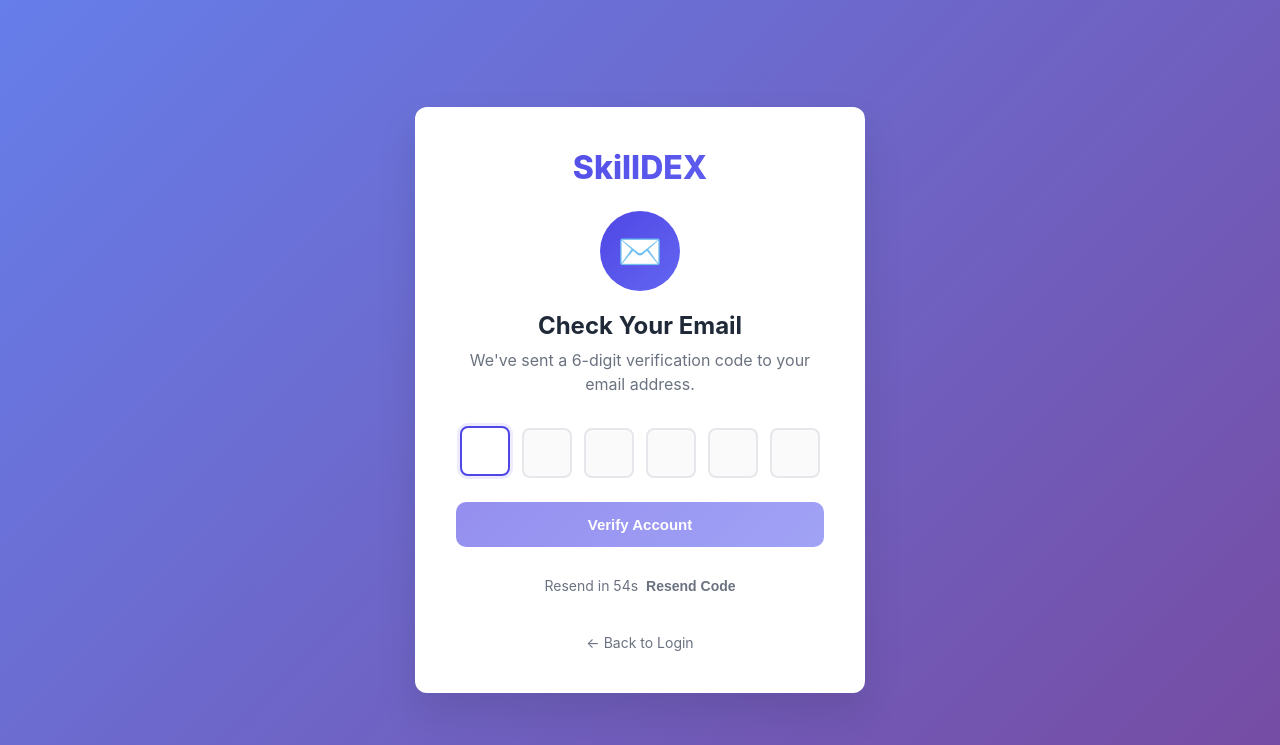
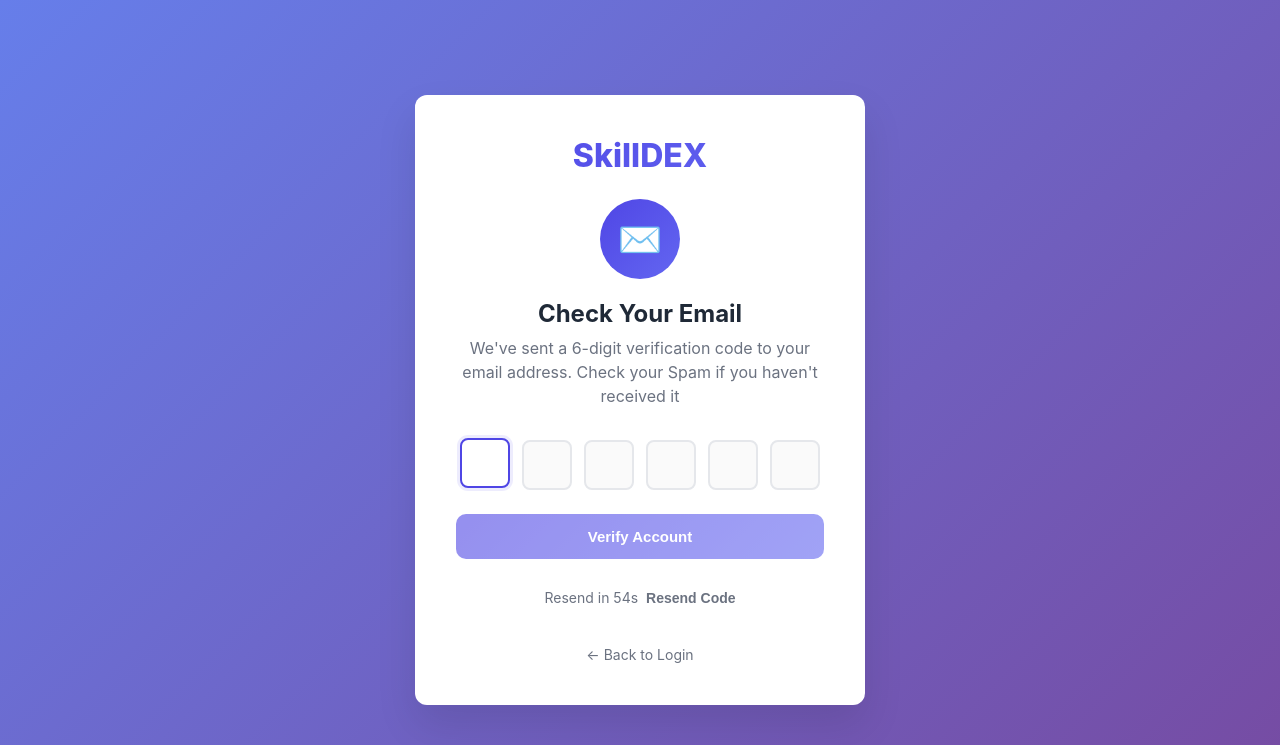
Before and after one commit to Fizzy444/SkillDex, a Flask app: page /verify-otp in a window 1280 px wide. Shown: the top 745 px of the page. Run offline with Flask 3, Linux system fonts and the light colour scheme; the visitor is signed in with stand-in values (Sample User, id 1); some libraries are stand-ins or nearby versions.

Commit message:
Update otp-verification.html

```diff
--- a/templates/otp-verification.html
+++ b/templates/otp-verification.html
@@ -286,7 +286,7 @@
     </div>
 
     <h2 class="verification-title">Check Your Email</h2>
-    <p class="verification-subtitle">We've sent a 6-digit verification code to your email address.</p>
+    <p class="verification-subtitle">We've sent a 6-digit verification code to your email address. Check your Spam if you haven't received it</p>
 
     {% with messages = get_flashed_messages(with_categories=true) %}
       {% if messages %}
```
